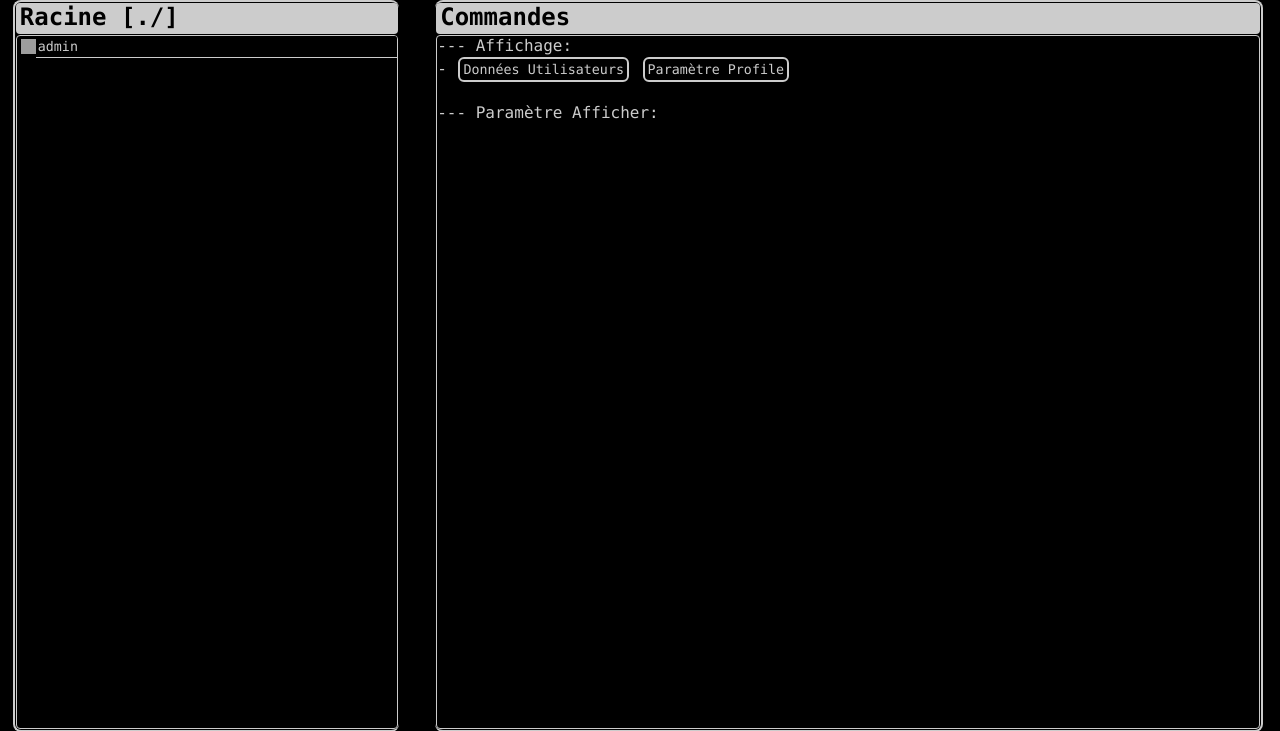
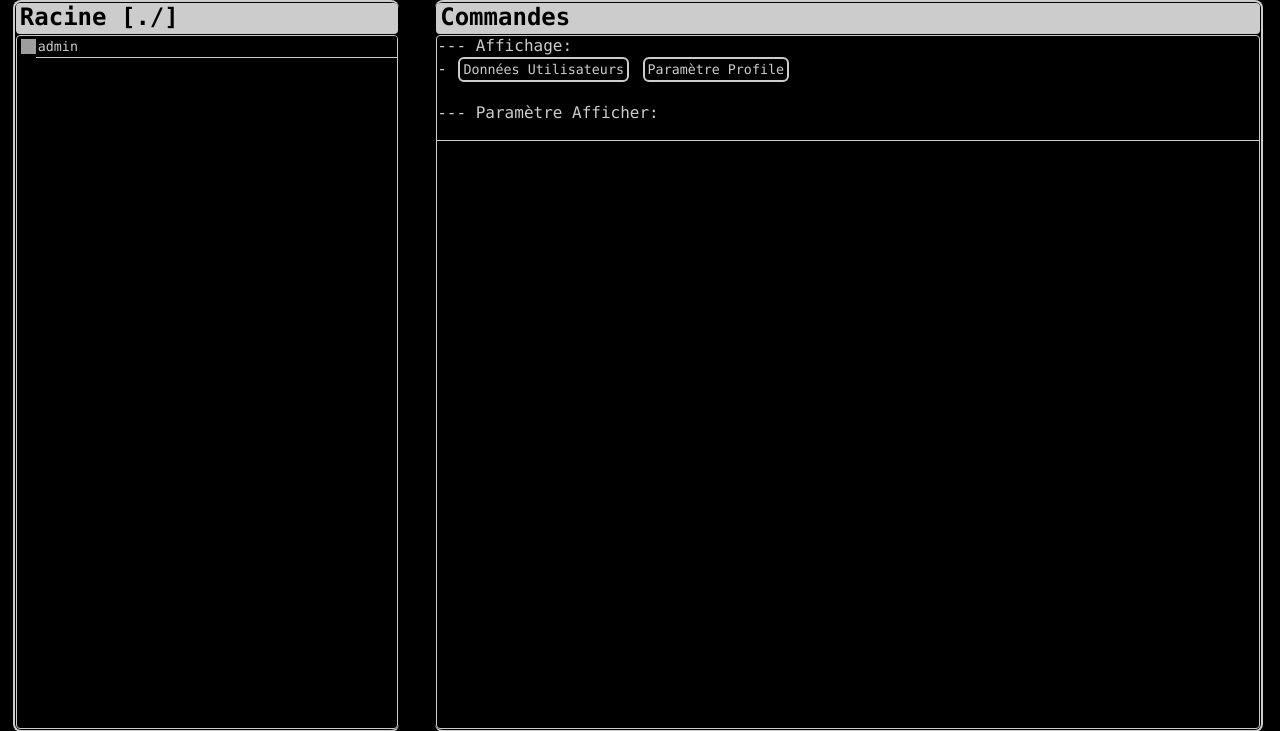
Before and after one commit to AznoYT/Stock-One, a PHP site: page /admin.php in a window 1280 px wide. Shown: the part 40-771 px from the top of the page. Run offline with PHP 8.4, Linux system fonts and the light colour scheme; a user stored in the database is signed in; data comes from the database, SQL or seed files in the repository; grey boxes are pictures that could not be loaded.

Commit message:
Add files via upload

```diff
--- a/css/style.css
+++ b/css/style.css
@@ -254,6 +254,17 @@ aside {
 	position: relative;
 }
 
+.info_selected {
+	height: 15%;
+}
+
+#info_param {
+	border-top: 1px solid;
+	height: 85%;
+	position: relative;
+	width: auto;
+}
+
 iframe {
 	border: 0;
 	border-radius: 8px;
```
